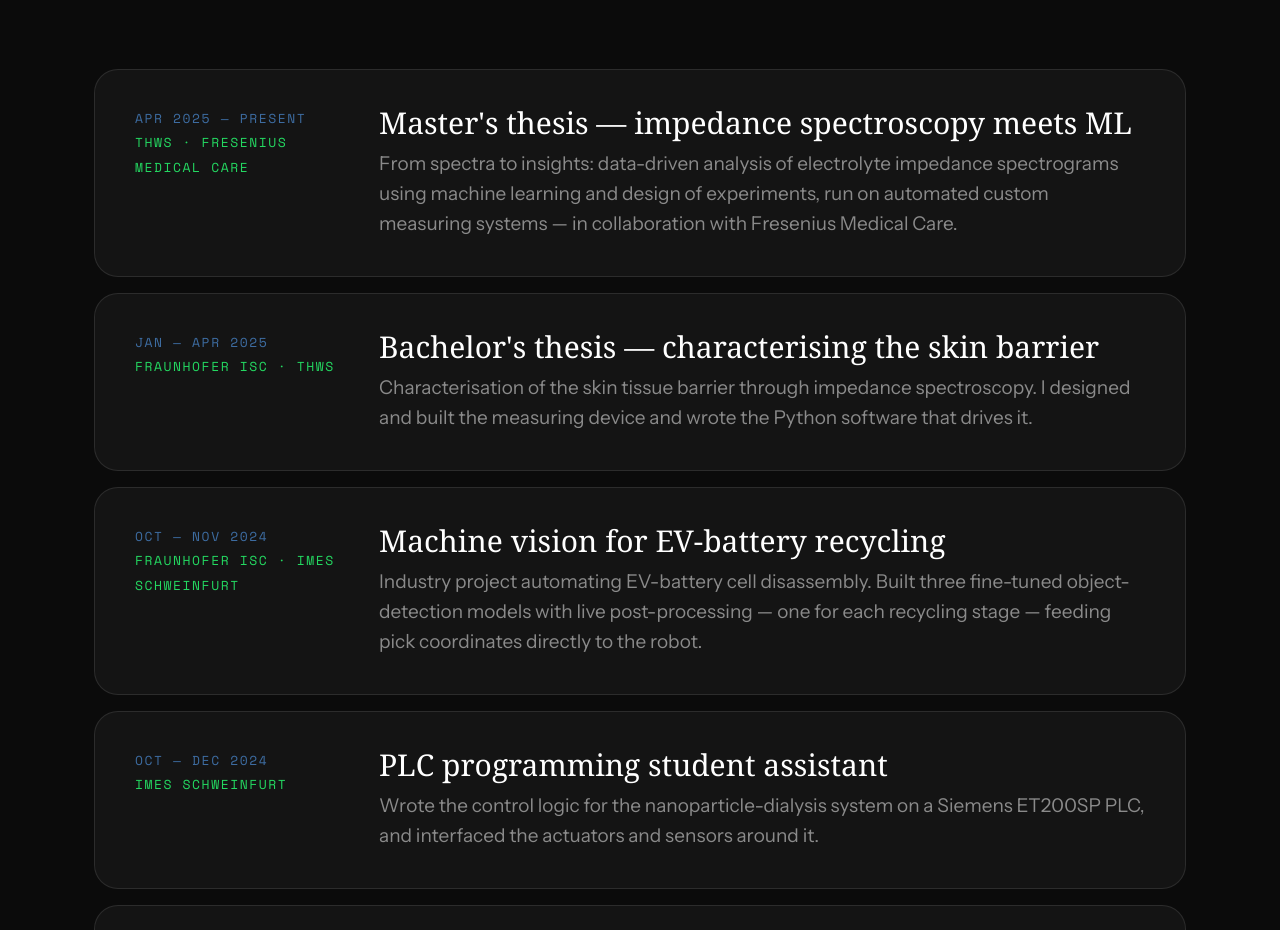
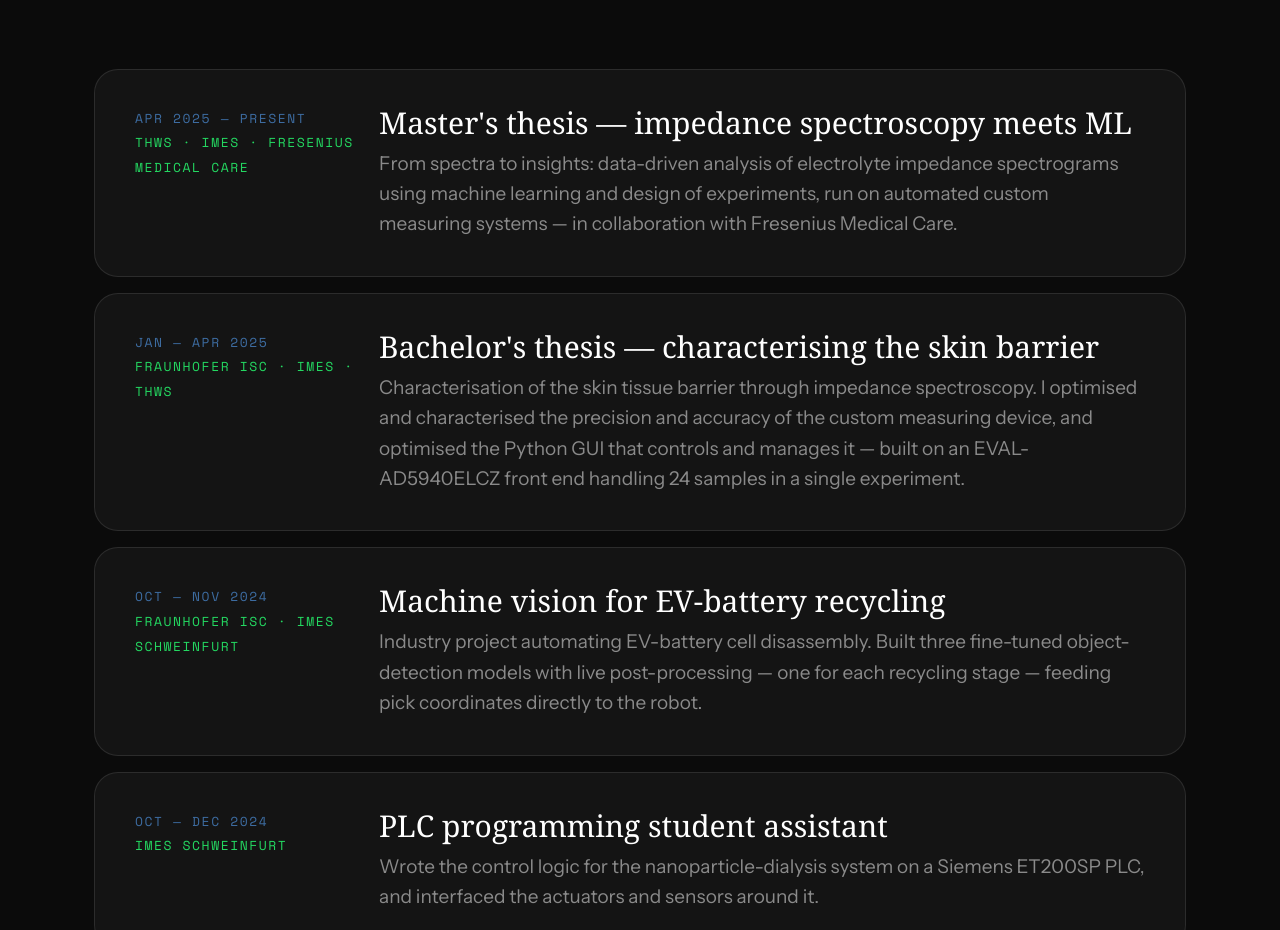
Before and after one commit to Teslamasterpro/my_cv, a plain HTML site: page index.html in a window 1280 px wide. Shown: the part 3082-4012 px from the top of the page. Drawn offline with nearby package versions, Linux system fonts and the light colour scheme; animation ran at ten frames a second; a script that the page names is missing; files whose address does not match are found by name; a web font is replaced by a local one.

Commit message:
Credit IMES on both thesis cards; correct the bachelor's thesis scope
The bachelor's work was optimisation and characterisation of an existing
EVAL-AD5940ELCZ-based device and its Python GUI, not building it from
scratch.

```diff
--- a/index.html
+++ b/index.html
@@ -120,7 +120,7 @@
 				<article class="xp-card">
 					<div class="xp-meta">
 						Apr 2025 — Present
-						<span class="where">THWS · Fresenius Medical Care</span>
+						<span class="where">THWS · IMES · Fresenius Medical Care</span>
 					</div>
 					<div class="xp-body">
 						<h3>Master's thesis — impedance spectroscopy meets ML</h3>
@@ -130,11 +130,11 @@
 				<article class="xp-card">
 					<div class="xp-meta">
 						Jan — Apr 2025
-						<span class="where">Fraunhofer ISC · THWS</span>
+						<span class="where">Fraunhofer ISC · IMES · THWS</span>
 					</div>
 					<div class="xp-body">
 						<h3>Bachelor's thesis — characterising the skin barrier</h3>
-						<p>Characterisation of the skin tissue barrier through impedance spectroscopy. I designed and built the measuring device and wrote the Python software that drives it.</p>
+						<p>Characterisation of the skin tissue barrier through impedance spectroscopy. I optimised and characterised the precision and accuracy of the custom measuring device, and optimised the Python GUI that controls and manages it — built on an EVAL-AD5940ELCZ front end handling 24 samples in a single experiment.</p>
 					</div>
 				</article>
 				<article class="xp-card">
```
